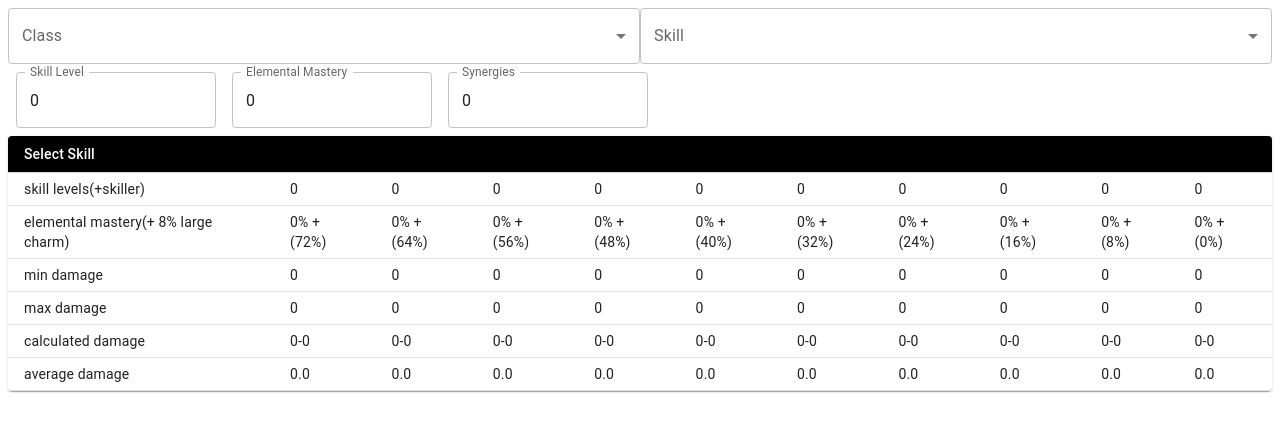
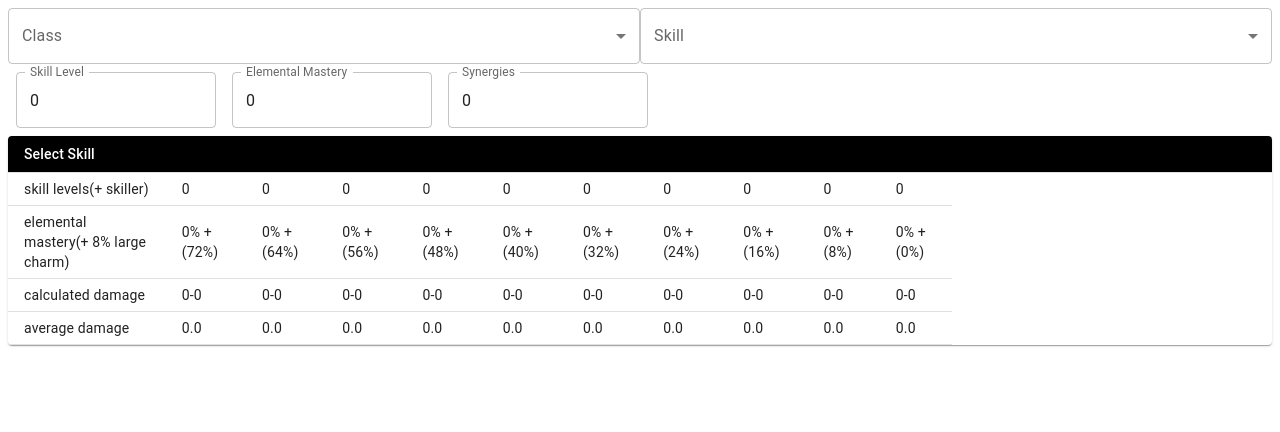
Before and after one commit to kyhong222/pd2-charm-calculator, a React (Create React App) app: page / in a window 1280 px wide. Shown: the top 432 px of the page. Built offline with nearby package versions, Linux system fonts and the light colour scheme.

Commit message:
modify: now multiple damage date is showed

```diff
--- a/src/Components/CalculatedTable.js
+++ b/src/Components/CalculatedTable.js
@@ -11,6 +11,19 @@ import Paper from "@mui/material/Paper";
 import skillDatas from "../datas/skillDatas";
 
 function CalculatedTable(props) {
+  const skill = () => {
+    if (props.skillName === "Select Skill") {
+      return {};
+    }
+    return skillDatas[props.skillName];
+  };
+  const skillDmgKeys = () => {
+    if (props.skillName === "Select Skill") {
+      return ["", ""];
+    }
+    return Object.keys(skill()).slice(1, Object.keys(skill()).length - 1);
+  };
+
   const createData = (name, values) => {
     return (
       <TableRow>
@@ -137,7 +150,7 @@ function CalculatedTable(props) {
         valueArray.push(`${Number(props.skillLevel)} + (${i})`);
       }
     }
-    return createData("skill levels(+skiller)", valueArray);
+    return createData("skill levels(+ skiller)", valueArray);
   };
 
   const MasteryRow = () => {
@@ -149,7 +162,7 @@ function CalculatedTable(props) {
     return createData("elemental mastery(+ 8% large charm)", valueArray);
   };
 
-  const MinDmgRow = () => {
+  const DmgRow = (key) => {
     let valueArray;
     if (
       props.charactorName === "" ||
@@ -158,36 +171,17 @@ function CalculatedTable(props) {
     ) {
       valueArray = [0, 0, 0, 0, 0, 0, 0, 0, 0, 0];
     } else {
-      const skill = skillDatas[props.skillName];
-      valueArray = skill.min.slice(
+      // const skill = skillDatas[props.skillName];
+      valueArray = skill()[key].slice(
         Number(props.skillLevel) - 1,
         Number(props.skillLevel) + 9
       );
     }
-
-    return createData("min damage", valueArray);
+    return createData(key, valueArray);
   };
 
-  const MaxDmgRow = () => {
-    let valueArray;
-    if (
-      props.charactorName === "" ||
-      props.skillName === "Select Skill" ||
-      Number(props.skillLevel) === 0
-    ) {
-      valueArray = [0, 0, 0, 0, 0, 0, 0, 0, 0, 0];
-    } else {
-      const skill = skillDatas[props.skillName];
-      valueArray = skill.max.slice(
-        Number(props.skillLevel) - 1,
-        Number(props.skillLevel) + 9
-      );
-    }
-
-    return createData("max damage", valueArray);
-  };
-
-  const CalculatedDmgRow = () => {
+  const CalculatedDmgRow = (key1, key2) => {
+    console.log(key1, key2);
     let minArray;
     if (
       props.charactorName === "" ||
@@ -196,8 +190,7 @@ function CalculatedTable(props) {
     ) {
       minArray = [0, 0, 0, 0, 0, 0, 0, 0, 0, 0];
     } else {
-      const skill = skillDatas[props.skillName];
-      minArray = skill.min.slice(
+      minArray = skill()[key1].slice(
         Number(props.skillLevel) - 1,
         Number(props.skillLevel) + 9
       );
@@ -210,17 +203,21 @@ function CalculatedTable(props) {
     ) {
       maxArray = [0, 0, 0, 0, 0, 0, 0, 0, 0, 0];
     } else {
-      const skill = skillDatas[props.skillName];
-      maxArray = skill.max.slice(
+      maxArray = skill()[key2].slice(
         Number(props.skillLevel) - 1,
         Number(props.skillLevel) + 9
       );
     }
 
-    return createCalculatedData("calculated damage", minArray, maxArray);
+    let title = "calculated damage";
+    if (key1 !== "") {
+      title = `calculated ${key1.slice(0, key1.length - 6)}`;
+    }
+
+    return createCalculatedData(title, minArray, maxArray);
   };
 
-  const AverageDmgRow = () => {
+  const AverageDmgRow = (key1, key2) => {
     let minArray;
     if (
       props.charactorName === "" ||
@@ -229,8 +226,7 @@ function CalculatedTable(props) {
     ) {
       minArray = [0, 0, 0, 0, 0, 0, 0, 0, 0, 0];
     } else {
-      const skill = skillDatas[props.skillName];
-      minArray = skill.min.slice(
+      minArray = skill()[key1].slice(
         Number(props.skillLevel) - 1,
         Number(props.skillLevel) + 9
       );
@@ -243,14 +239,18 @@ function CalculatedTable(props) {
     ) {
       maxArray = [0, 0, 0, 0, 0, 0, 0, 0, 0, 0];
     } else {
-      const skill = skillDatas[props.skillName];
-      maxArray = skill.max.slice(
+      maxArray = skill()[key2].slice(
         Number(props.skillLevel) - 1,
         Number(props.skillLevel) + 9
       );
     }
 
-    return createAverageData("average damage", minArray, maxArray);
+    let title = "average damage";
+    if (key1 !== "") {
+      title = `average ${key1.slice(0, key1.length - 6)}`;
+    }
+
+    return createAverageData(title, minArray, maxArray);
   };
 
   const SkillTableHead = () => {
@@ -275,14 +275,30 @@ function CalculatedTable(props) {
 
   const SkillTableBody = () => {
     return (
-      <TableBody>
-        <SkillLevelRow></SkillLevelRow>
-        <MasteryRow></MasteryRow>
-        <MinDmgRow></MinDmgRow>
-        <MaxDmgRow></MaxDmgRow>
-        <CalculatedDmgRow></CalculatedDmgRow>
-        <AverageDmgRow></AverageDmgRow>
-      </TableBody>
+      <div>
+        <TableBody>
+          <SkillLevelRow></SkillLevelRow>
+          <MasteryRow></MasteryRow>
+          {props.skillName === "Select Skill" ? (
+            <></>
+          ) : (
+            skillDmgKeys().map((key) => DmgRow(key))
+          )}
+          {CalculatedDmgRow(skillDmgKeys()[0], skillDmgKeys()[1])}
+          {skillDmgKeys().length > 2 ? (
+            CalculatedDmgRow(skillDmgKeys()[2], skillDmgKeys()[3])
+          ) : (
+            <></>
+          )}
+          {AverageDmgRow(skillDmgKeys()[0], skillDmgKeys()[1])}
+          {skillDmgKeys().length > 2 ? (
+            AverageDmgRow(skillDmgKeys()[2], skillDmgKeys()[3])
+          ) : (
+            <></>
+          )}
+          {/* <AverageDmgRow></AverageDmgRow> */}
+        </TableBody>
+      </div>
     );
   };
 
```
